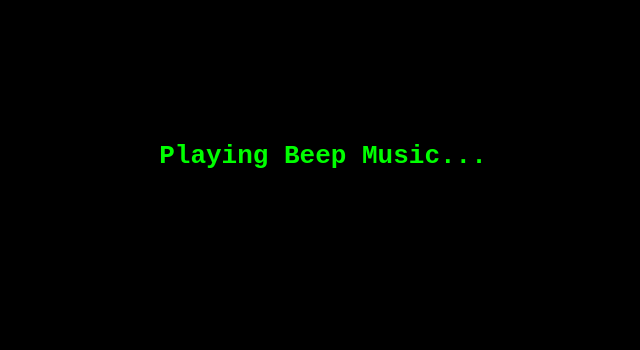
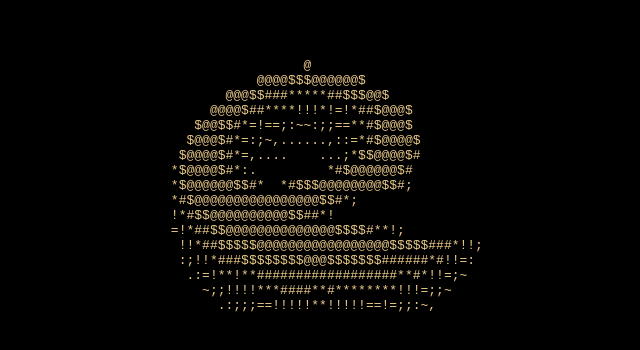
Before and after one commit to Anonymouse-k4r/Anonymouse-k4r.github.io, a plain HTML site: page index.html in a window 1280 px wide. Shown: the part 252-602 px from the top of the page, without its empty margins (317-957 px from the left). Drawn offline with Linux system fonts and the light colour scheme.

Commit message:
Update index.html

```diff
--- a/index.html
+++ b/index.html
@@ -2,56 +2,65 @@
 <html lang="en">
 <head>
   <meta charset="UTF-8" />
-  <title>Beep Music Player</title>
+  <title>Donut + Funkytown</title>
   <style>
-    body {
+    html, body {
+      margin: 0;
+      padding: 0;
       background: black;
-      color: lime;
+      color: #ebcb8b;
       font-family: monospace;
+      overflow: hidden;
+      width: 100vw;
+      height: 100vh;
       display: flex;
       justify-content: center;
       align-items: center;
+    }
+    pre {
+      width: 100vw;
       height: 100vh;
+      display: flex;
+      align-items: center;
+      justify-content: center;
+    }
+    audio {
+      display: none;
     }
   </style>
 </head>
 <body>
-  <h1>Playing Beep Music...</h1>
+  <pre id="d"></pre>
+  <audio id="music" src="./funkytown.mp3" autoplay loop></audio>
   <script>
-    const context = new (window.AudioContext || window.webkitAudioContext)();
-
-    function playBeep(frequency, duration) {
-      const oscillator = context.createOscillator();
-      const gain = context.createGain();
-
-      oscillator.frequency.value = frequency;
-      oscillator.type = "sine";
-      oscillator.connect(gain);
-      gain.connect(context.destination);
-
-      oscillator.start();
-      gain.gain.setValueAtTime(1, context.currentTime);
-      gain.gain.exponentialRampToValueAtTime(0.0001, context.currentTime + duration / 1000);
-      oscillator.stop(context.currentTime + duration / 1000);
+    const d = document.getElementById("d");
+    let p = 0, q = 0;
+    function frame() {
+      const b = [], z = [];
+      const ct = Math.cos(p += 0.07), st = Math.sin(p);
+      const cp = Math.cos(q += 0.03), sp = Math.sin(q);
+      for (let k = 0; k < 1760; k++) b[k] = k % 80 === 79 ? "\n" : " ", z[k] = 0;
+      for (let j = 0; j < 6.28; j += 0.07) {
+        const ctj = Math.cos(j), stj = Math.sin(j);
+        for (let i = 0; i < 6.28; i += 0.02) {
+          const si = Math.sin(i), ci = Math.cos(i);
+          const x = ctj + 2, y = si * x, z0 = stj;
+          const zz = y * st + z0 * ct + 5;
+          const D = 1 / zz;
+          const t = y * ct - z0 * st;
+          const x2 = 0 | (40 + 30 * D * (ci * x * cp - t * sp));
+          const y2 = 0 | (12 + 15 * D * (ci * x * sp + t * cp));
+          const o = x2 + 80 * y2;
+          const N = 0 | 8 * ((z0 * st - si * ctj * ct) * cp - si * ctj * st - z0 * ct - ci * ctj * sp);
+          if (y2 < 22 && y2 >= 0 && x2 >= 0 && x2 < 79 && D > z[o]) {
+            z[o] = D;
+            b[o] = ".,~:;=!*#$@"[N > 0 ? N : 0];
+          }
+        }
+      }
+      d.innerHTML = b.join("");
     }
-
-    // Format: [frequency, duration(ms)]
-    const notes = [
-      [440, 300], [494, 300], [523, 300], [0, 100],
-      [440, 300], [0, 100], [440, 300], [349, 300],
-      [392, 300], [440, 300], [0, 300],
-    ];
-
-    async function playSong(songNotes) {
-      for (const [freq, dur] of songNotes) {
-        if (freq > 0) playBeep(freq, dur);
-        await new Promise(r => setTimeout(r, dur));
-      }
-    }
-
-    window.addEventListener('load', () => {
-      playSong(notes);
-    });
+    setInterval(frame, 50);
   </script>
 </body>
 </html>
```
